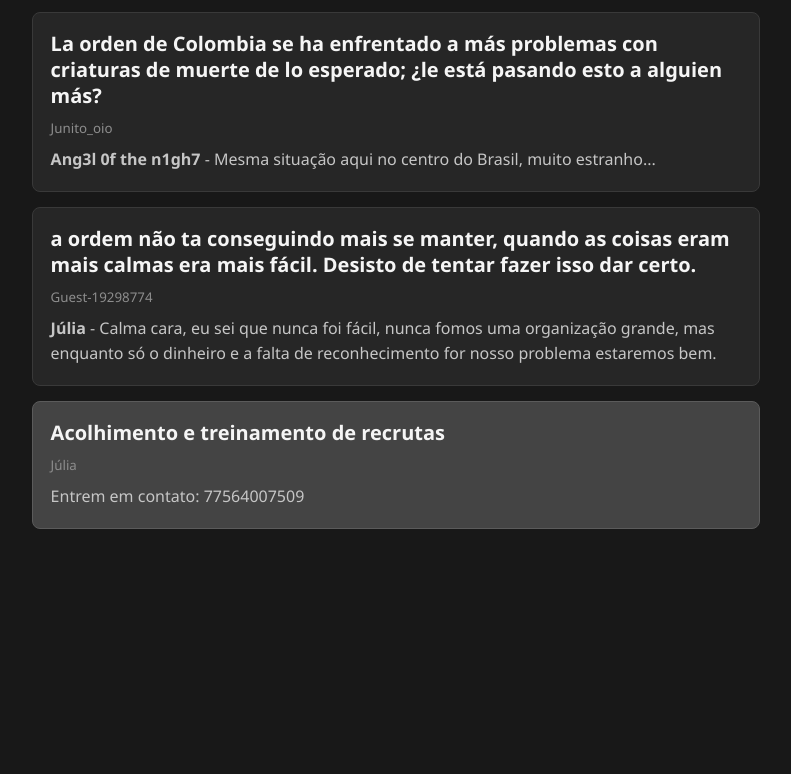
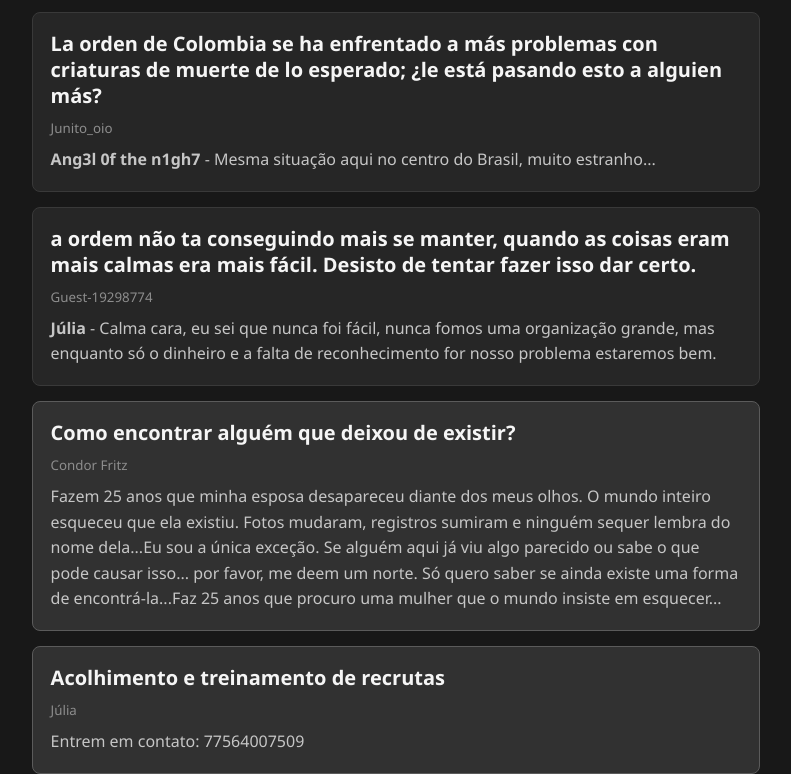
Before and after one commit to vinicius133/siteradio, a plain HTML site: page ordem.html in a window 1280 px wide. Shown: the part 792-1566 px from the top of the page, without its empty margins (234-1025 px from the left). Before the commit the page ends 1321 px from the top, so only its background shows below. Drawn offline with Linux system fonts and the light colour scheme.

Commit message:
adicionado novo post sobre desaparecimento e acolhimento de recrutas com estilo de fundo

```diff
--- a/ordem.css
+++ b/ordem.css
@@ -221,7 +221,7 @@ small{
 
 }
 
-#recrutamento{
+.importante{
 
     background:#444;
 
--- a/ordem.html
+++ b/ordem.html
@@ -116,7 +116,27 @@
 
             </div>
 
-            <div class="post" id="recrutamento">
+            <div class="post" style="background:#313131; border-color:#5b5b5b">
+
+                <h2>Como encontrar alguém que deixou de existir?</h2>
+
+                <small>Condor Fritz</small>
+
+                <p>
+
+                Fazem 25 anos que minha esposa desapareceu diante dos meus olhos.
+
+                O mundo inteiro esqueceu que ela existiu. Fotos mudaram, registros sumiram e ninguém sequer lembra do nome dela...Eu sou a única exceção.
+
+                Se alguém aqui já viu algo parecido ou sabe o que pode causar isso... por favor, me deem um norte.
+
+                Só quero saber se ainda existe uma forma de encontrá-la...Faz 25 anos que procuro uma mulher que o mundo insiste em esquecer...
+
+                </p>
+
+            </div>
+
+            <div class="post" style="background:#313131; border-color:#5b5b5b">
 
                 <h2>Acolhimento e treinamento de recrutas</h2>
 
```
